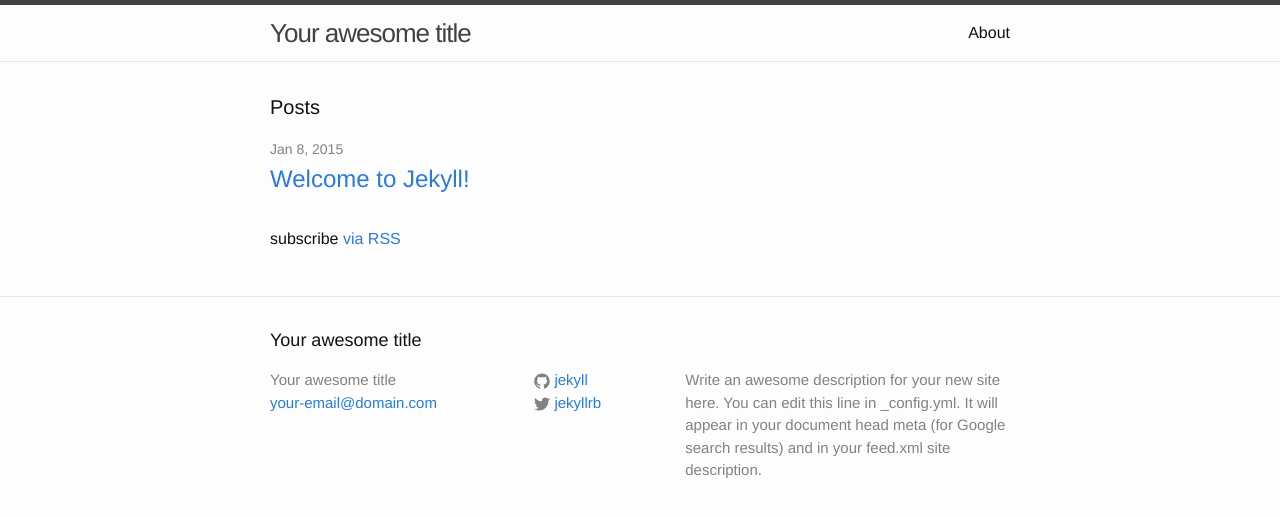
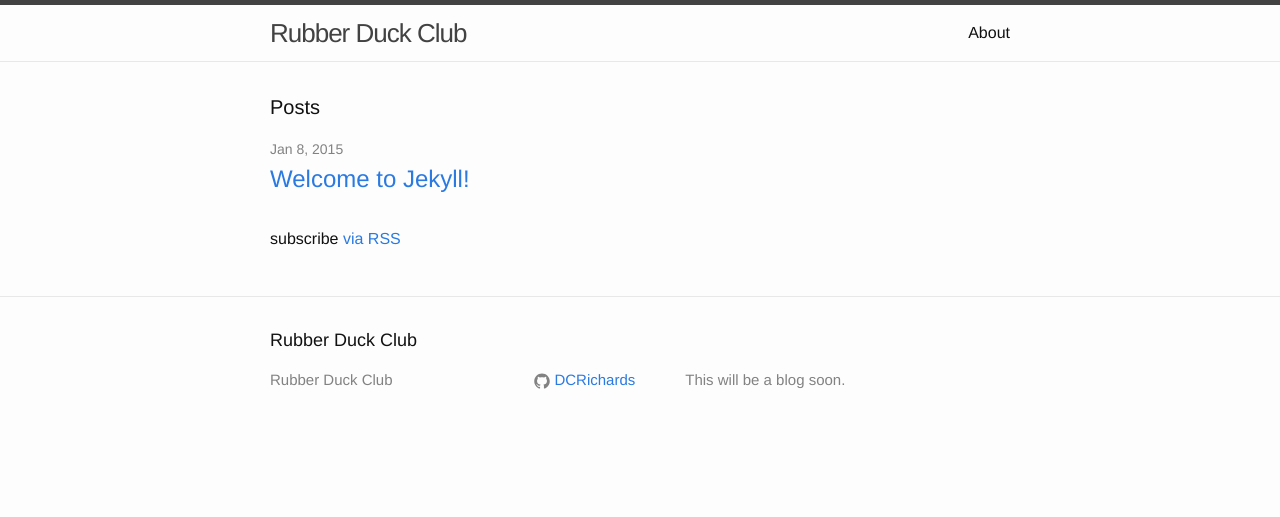
Before and after one commit to DCRichards/dcrichards.github.io, a Jekyll site: the page built from jekyll/index.html, in a window 1280 px wide. Shown: the top 517 px of the page. Built offline with Jekyll 4.4.1, drawn with Linux system fonts in a browser that asks for light colours.

Commit message:
editing config

```diff
--- a/jekyll/_config.yml
+++ b/jekyll/_config.yml
@@ -1,14 +1,12 @@
 # Site settings
-title: Your awesome title
-email: your-email@domain.com
+title: Rubber Duck Club
+email:
 description: > # this means to ignore newlines until "baseurl:"
-  Write an awesome description for your new site here. You can edit this
-  line in _config.yml. It will appear in your document head meta (for
-  Google search results) and in your feed.xml site description.
-baseurl: "" # the subpath of your site, e.g. /blog/
-url: "http://yourdomain.com" # the base hostname & protocol for your site
-twitter_username: jekyllrb
-github_username:  jekyll
+  This will be a blog soon.
+baseurl: "/jekyll/" # the subpath of your site, e.g. /blog/
+url: "dcrichards.me" # the base hostname & protocol for your site
+twitter_username:
+github_username:  DCRichards
 
 # Build settings
 markdown: kramdown
```
